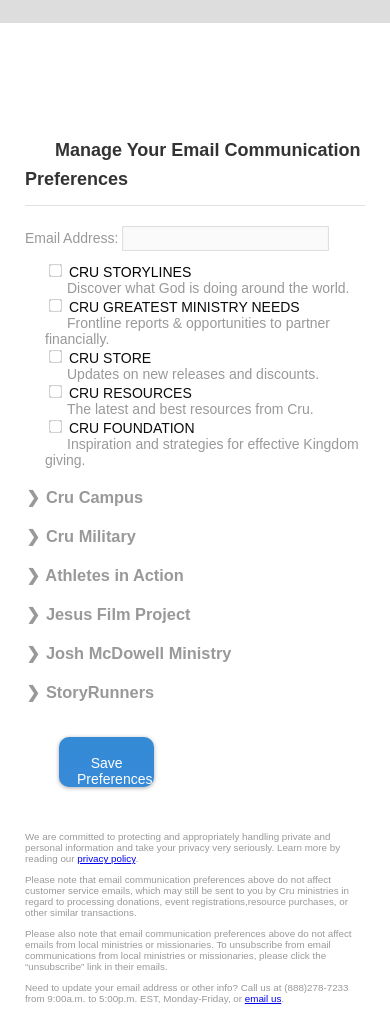
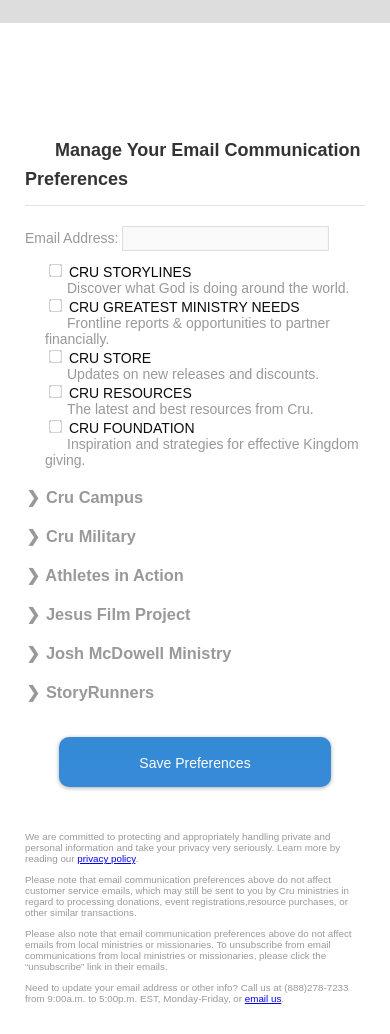
Before and after one commit to CruGlobal/email-pref-center, a plain HTML site: page index.html in a window 390 px wide. Shown: the part 66-1100 px from the top of the page. Drawn offline with Linux system fonts and the light colour scheme.

Commit message:
Make the button more mobile friendly

```diff
--- a/index.html
+++ b/index.html
@@ -283,6 +283,10 @@
 
         .view-online-notice {
           text-align: center;
+        }
+
+        .save-preferences {
+          width: 80%;
         }
       }
     </style>
```
